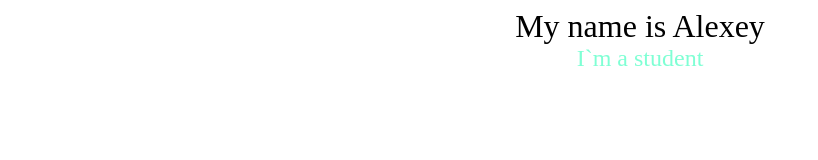
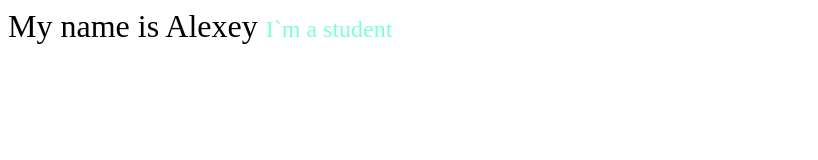
Before and after one commit to AlexDrumlevich/front_end, a plain HTML site: page index.html in a window 1280 px wide. Shown: the whole page, without its empty margins (0-818 px from the left). Drawn offline with Linux system fonts and the light colour scheme.

Commit message:
fix display label mode

```diff
--- a/index.html
+++ b/index.html
@@ -7,8 +7,8 @@
     <title>Document</title>
 </head>
 <body>
-   <label style="font-size: 2em; display: block; text-align: center;">My name is Alexey
-        <label style="font-size: 0.75em; display: block; text-align: center; color: aquamarine;">I`m a student</label>
+   <label style="font-size: 2em; display: inline-block; text-align: center;">My name is Alexey
+        <label style="font-size: 0.75em; display: inline-block; text-align: center; color: aquamarine;">I`m a student</label>
     </label>
 </body>
 </html>
```
